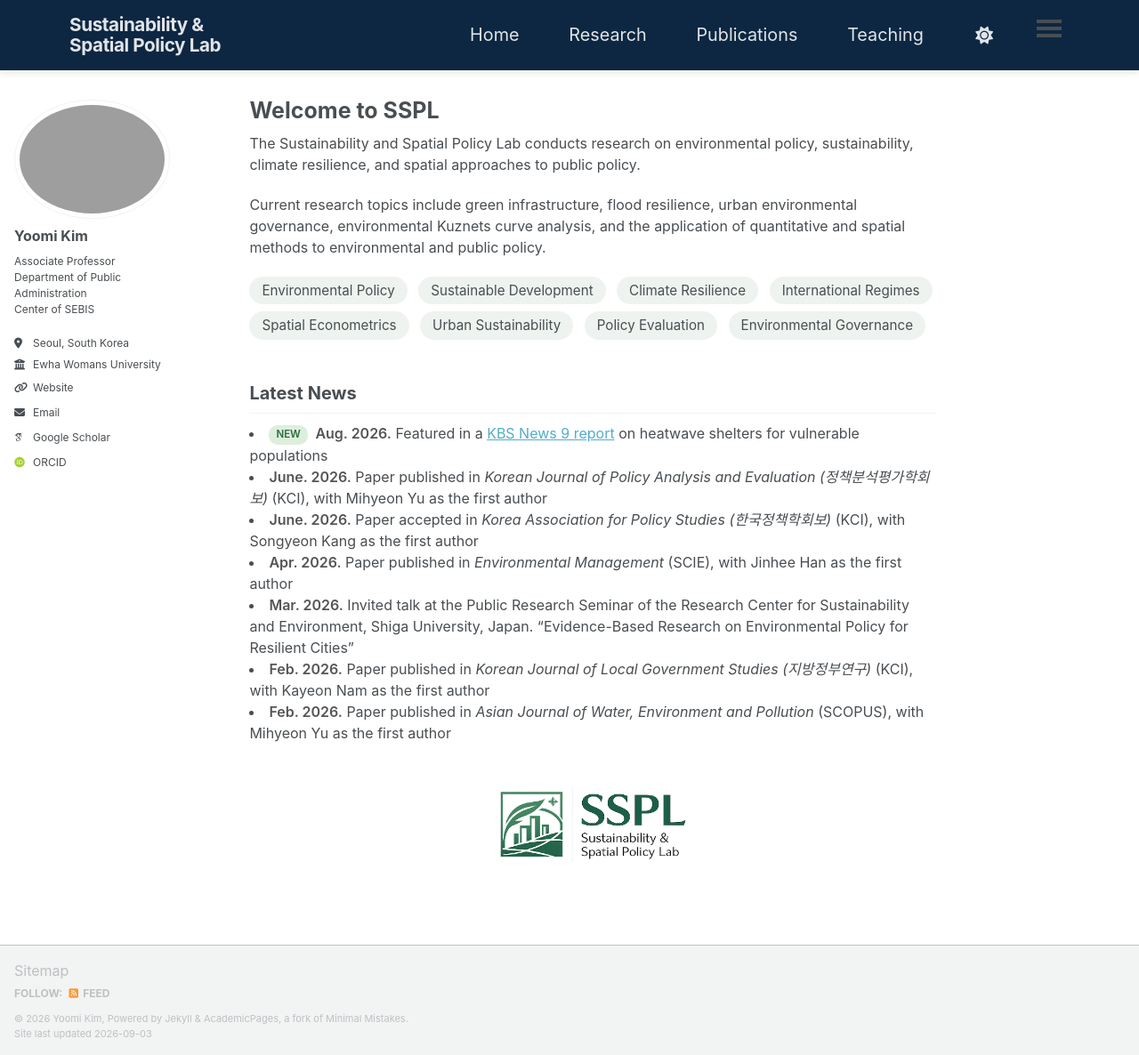
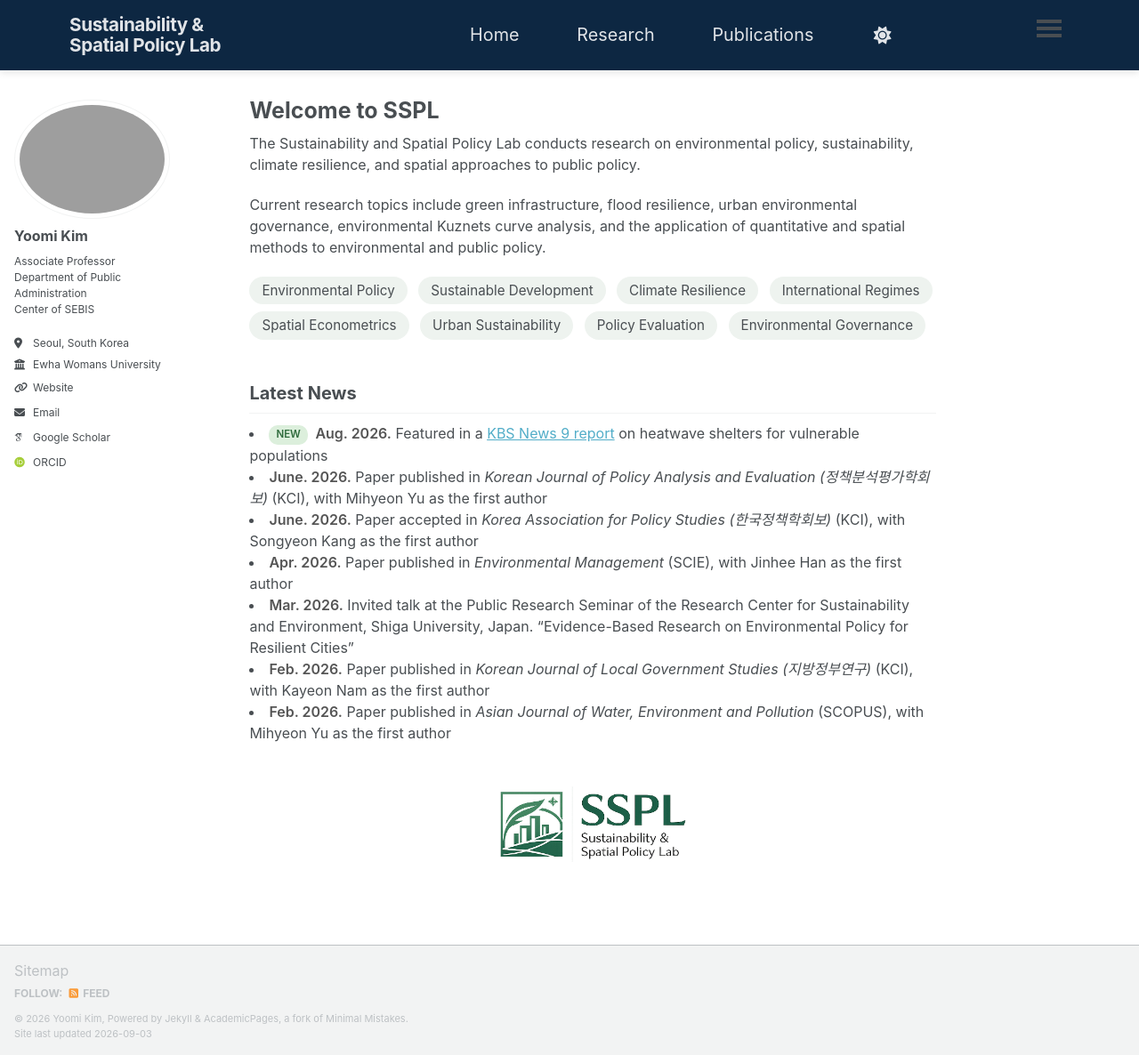
Before and after one commit to ymkim-ssplab/ymkim-ssplab.github.io, a Jekyll site: the page built from _pages/about.md, in a window 1280 px wide and 1186 px high. Shown: the whole window at 89% size. Built offline with Jekyll 4.4.1, drawn with Linux system fonts in a browser that asks for light colours; some web fonts are replaced; a script bundle is joined from its source files by our own code; library files that are not in the unit come from our copies.

Commit message:
Update _navigation.scss

```diff
--- a/_sass/layout/_navigation.scss
+++ b/_sass/layout/_navigation.scss
@@ -218,7 +218,7 @@
 
       /* Home 이후 각 메뉴 사이 */
       &:nth-child(n+3) {
-        padding-left: 1.5rem;
+        padding-left: 2.0rem;
       }
     }
 
```
